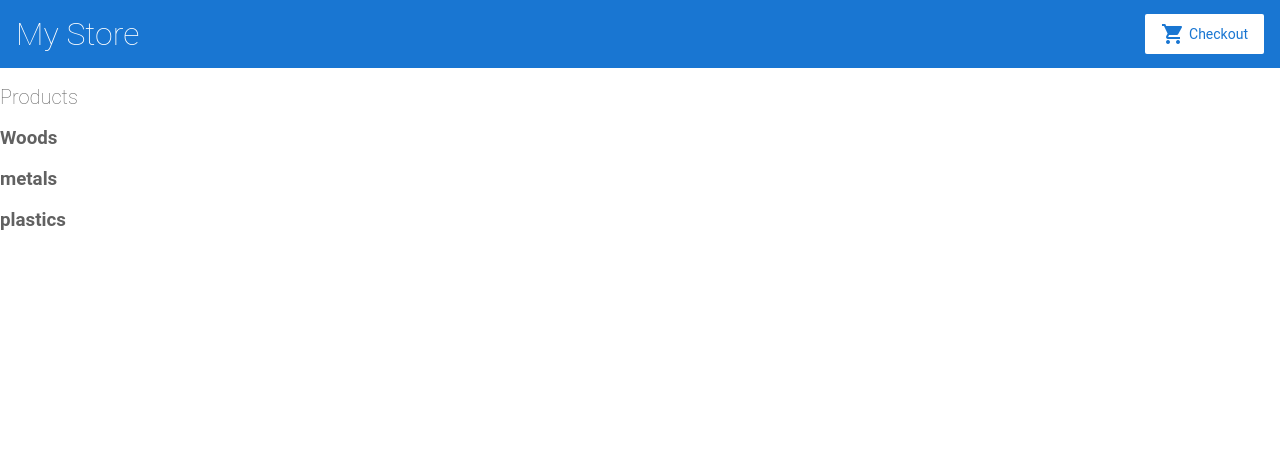
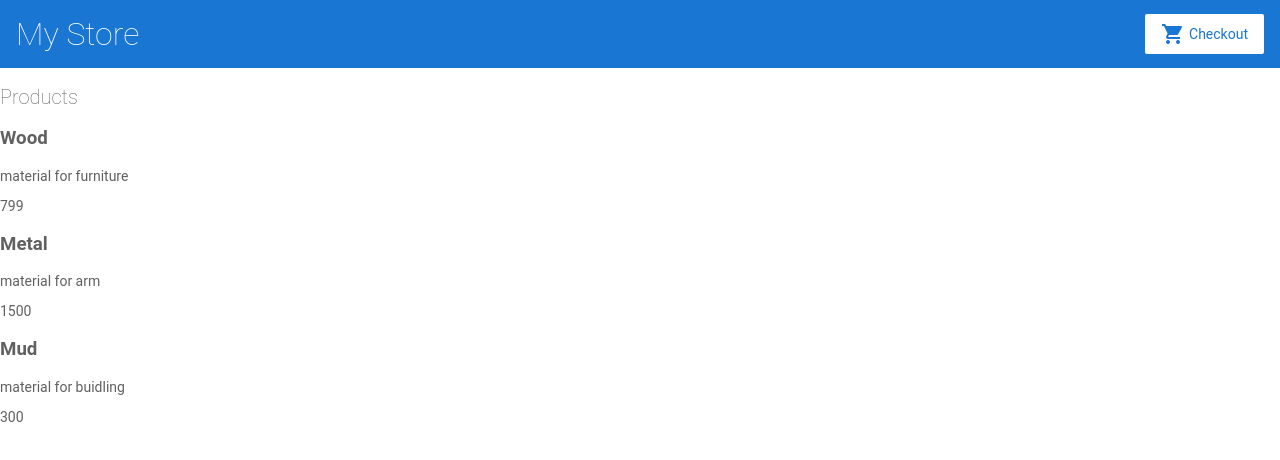
Before and after one commit to ZhangScott/angular-practice, an Angular app: page / in a window 1280 px wide. Shown: the top 460 px of the page. Built offline with nearby package versions, Linux system fonts and the light colour scheme.

Commit message:
Change product from string to object

```diff
--- a/src/app/product-list/product-list.component.html
+++ b/src/app/product-list/product-list.component.html
@@ -1,5 +1,7 @@
 <h2>Products</h2>
 
 <div *ngFor="let product of products">
-    <h3>{{ product }}</h3>
+    <h3>{{ product.name }}</h3>
+    <p>{{ product.description }}</p>
+    <p>{{ product.price }}</p>
 </div>
--- a/src/app/product-list/product-list.component.ts
+++ b/src/app/product-list/product-list.component.ts
@@ -1,4 +1,5 @@
 import { Component, OnInit } from '@angular/core';
+import { products } from '../products';
 
 @Component({
   selector: 'app-product-list',
@@ -6,10 +7,10 @@ import { Component, OnInit } from '@angular/core';
   styleUrls: ['./product-list.component.css']
 })
 export class ProductListComponent implements OnInit {
-  products: string[];
+  products: any[];
 
   constructor() {
-    this.products = ["Woods", "metals", "plastics"]
+    this.products = products;
   }
 
   ngOnInit() {
--- /dev/null
+++ b/src/app/products.ts
@@ -0,0 +1,17 @@
+export const products = [
+    {
+        name: 'Wood',
+        price: 799,
+        description: 'material for furniture'
+    },
+    {
+        name: 'Metal',
+        price: 1500,
+        description: 'material for arm'
+    },
+    {
+        name: 'Mud',
+        price: 300,
+        description: 'material for buidling'
+    }
+]
```
Also changed, not shown: src/app/top-bar/top-bar.component.html (+4 -7 lines).
